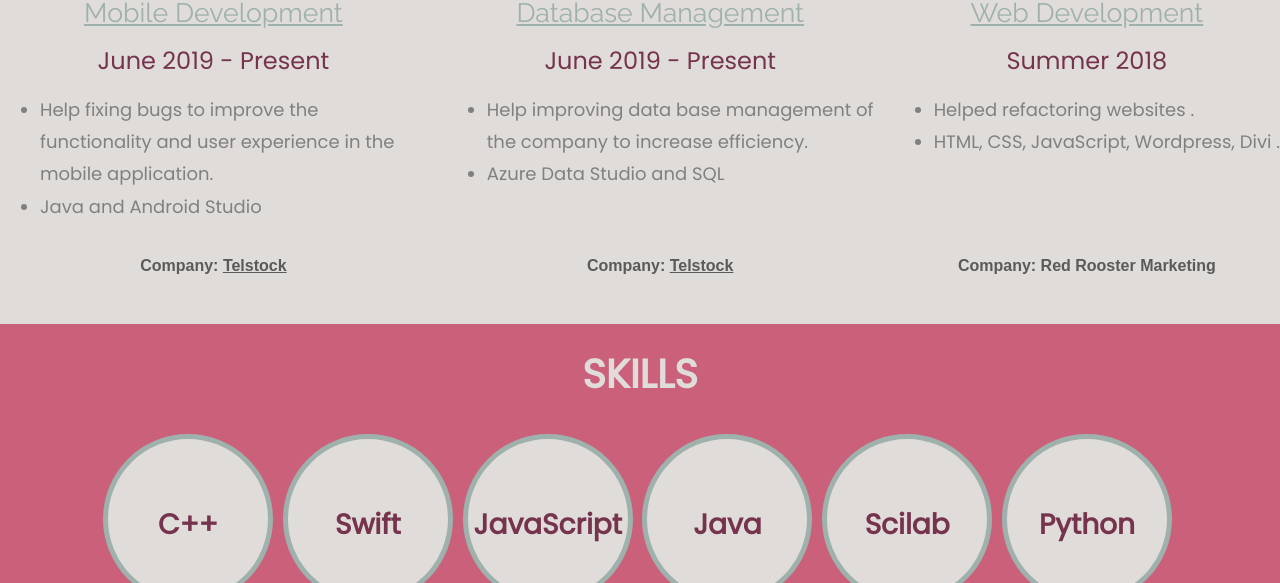
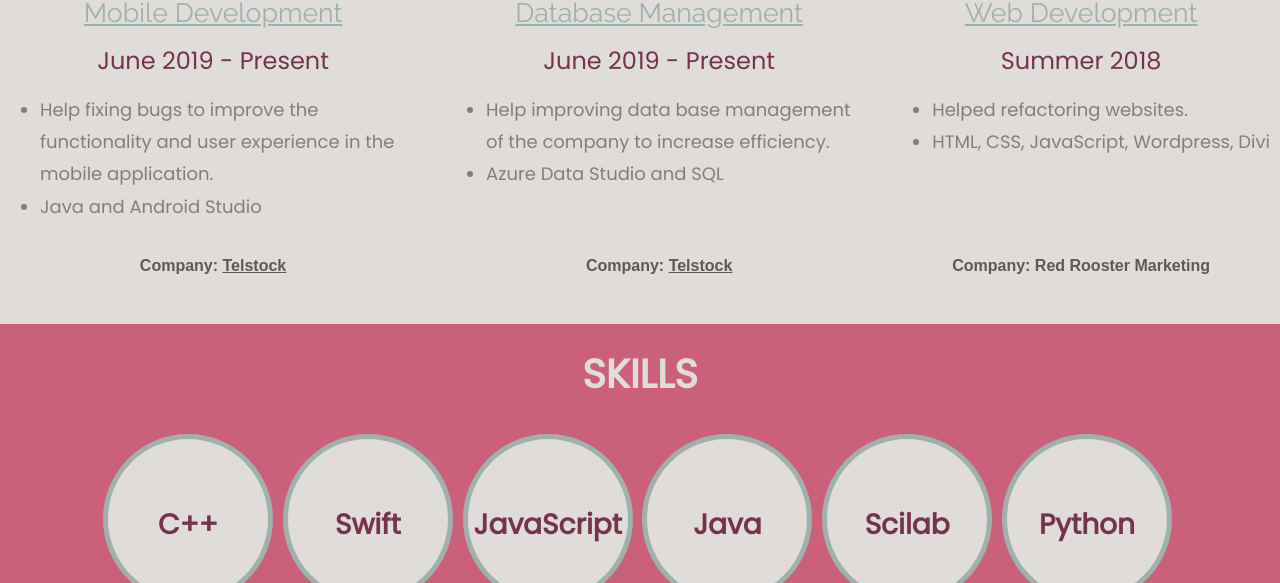
Before and after one commit to isabelcruz816/isabelcruz816.github.io, a plain HTML site: page pages/index.html in a window 1280 px wide. Shown: the part 1720-2303 px from the top of the page. Drawn offline with nearby package versions, Linux system fonts and the light colour scheme; a web font is replaced by a local one.

```diff
--- a/css/main.css
+++ b/css/main.css
@@ -322,6 +322,7 @@ button {
     display: grid;
     grid-column-gap: 20px;
     grid-template-columns: auto auto auto;
+    padding-right: 10px;
 }
 
 .grid-item {
--- a/pages/index.html
+++ b/pages/index.html
@@ -101,8 +101,8 @@
 				</div>
 				<div class = "grid-item">
 					<ul>
-						<li class = "exp">Helped refactoring websites .</li>
-						<li class = "exp">HTML, CSS, JavaScript, Wordpress, Divi .</li>
+						<li class = "exp">Helped refactoring websites.</li>
+						<li class = "exp">HTML, CSS, JavaScript, Wordpress, Divi</li>
 					</ul>
 				</div>
 				<span class = "grid-item"><p id = "p11">Company: <a href = "http://www.telstock.net/" target = "_blank">Telstock</a></p></span>
```
